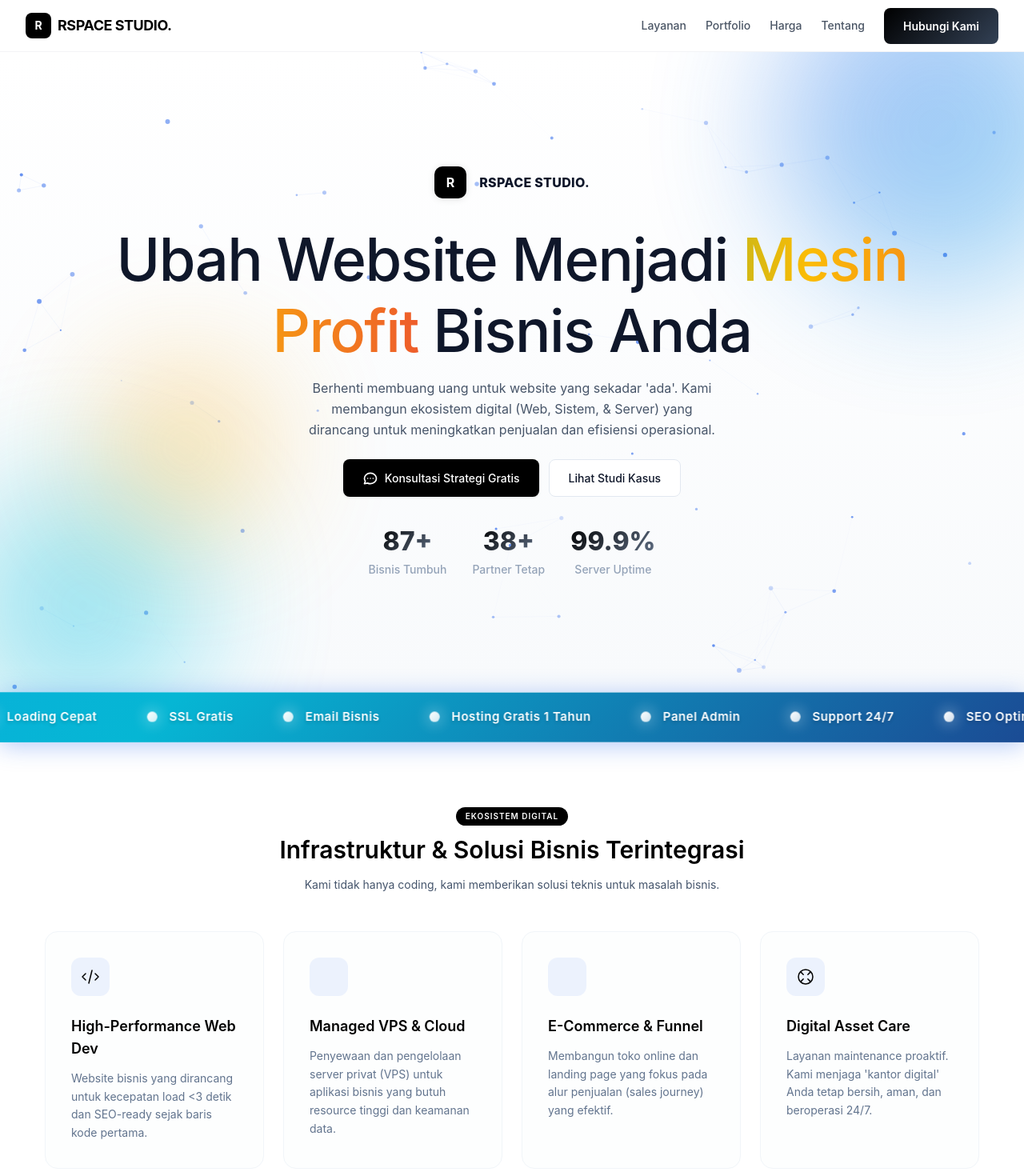
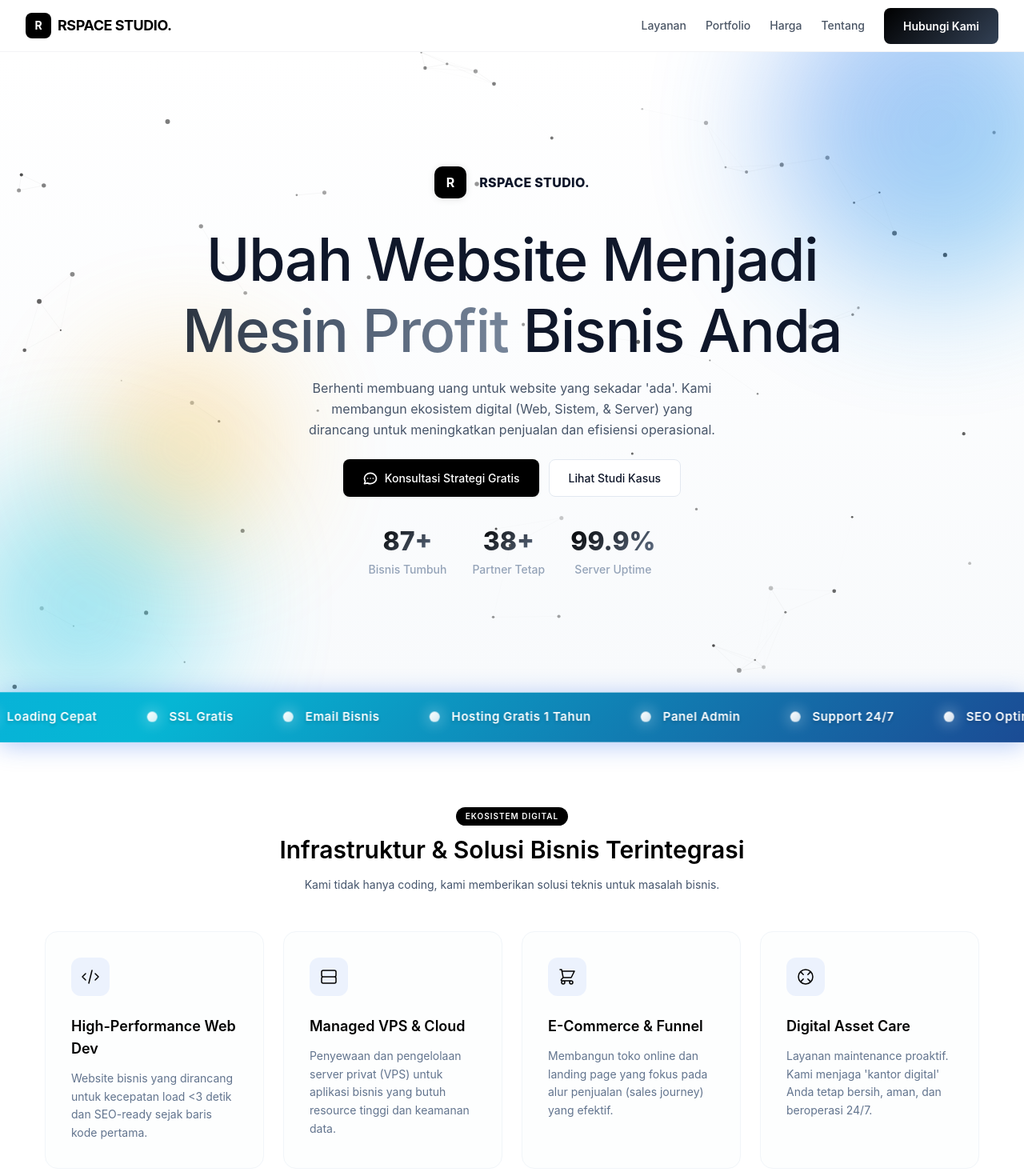
Before and after one commit to fadeta-ig/rspace, a Next.js app: page / in a window 1280 px wide. Shown: the top 1470 px of the page at 80% size. Built offline with nearby package versions, Linux system fonts and the light colour scheme; a web font is replaced by a local one.

Commit message:
commit components

```diff
--- a/src/app/globals.css
+++ b/src/app/globals.css
@@ -138,16 +138,16 @@ body {
   letter-spacing: -0.02em;
   color: var(--text-primary);
   margin-bottom: 1rem;
-  width: 1000px;
+  max-width: 900px;
 }
 
 .hero-gradient-text {
-  background: linear-gradient(90deg, #4285f4, #34a853, #fbbc05, #ea4335);
+  background: linear-gradient(90deg, #000000, #475569, #94a3b8, #000000);
   background-size: 300% 100%;
   -webkit-background-clip: text;
   -webkit-text-fill-color: transparent;
   background-clip: text;
-  animation: gradientMove 3s ease infinite;
+  animation: gradientMove 6s linear infinite;
 }
 
 @keyframes gradientMove {
--- a/src/components/sections/Hero.tsx
+++ b/src/components/sections/Hero.tsx
@@ -72,7 +72,7 @@ export default function Hero() {
 
             ctx.beginPath();
             ctx.arc(particle.x, particle.y, particle.radius, 0, Math.PI * 2);
-            ctx.fillStyle = `rgba(37, 99, 235, ${particle.opacity})`;
+            ctx.fillStyle = `rgba(0, 0, 0, ${particle.opacity})`;
             ctx.fill();
 
             for (let j = i + 1; j < particles.length; j++) {
@@ -85,7 +85,7 @@ export default function Hero() {
                     ctx.beginPath();
                     ctx.moveTo(particle.x, particle.y);
                     ctx.lineTo(other.x, other.y);
-                    ctx.strokeStyle = `rgba(37, 99, 235, ${0.15 * (1 - distance / 120)})`;
+                    ctx.strokeStyle = `rgba(0, 0, 0, ${0.1 * (1 - distance / 120)})`;
                     ctx.lineWidth = 0.5;
                     ctx.stroke();
                 }
--- a/src/components/sections/Pricing.tsx
+++ b/src/components/sections/Pricing.tsx
@@ -16,10 +16,10 @@ interface Package {
     featured: boolean;
     premium: boolean;
     specs: {
-        desain: string;
-        halaman: string;
-        email: string;
-        hosting: string;
+        teknis: string;
+        server: string;
+        waktu: string;
+        revisi: string;
     };
     features: string[];
     buttonText: string;
@@ -106,20 +106,20 @@ export default function Pricing() {
                             {/* Specs */}
                             <div className="pkg-specs">
                                 <div className="spec-row">
-                                    <span>Desain</span>
-                                    <span>{pkg.specs.desain}</span>
+                                    <span>Teknis</span>
+                                    <span>{pkg.specs.teknis}</span>
                                 </div>
                                 <div className="spec-row">
-                                    <span>Halaman</span>
-                                    <span>{pkg.specs.halaman}</span>
+                                    <span>Server</span>
+                                    <span>{pkg.specs.server}</span>
                                 </div>
                                 <div className="spec-row">
-                                    <span>Email</span>
-                                    <span>{pkg.specs.email}</span>
+                                    <span>Waktu</span>
+                                    <span>{pkg.specs.waktu}</span>
                                 </div>
                                 <div className="spec-row">
-                                    <span>Hosting</span>
-                                    <span>{pkg.specs.hosting}</span>
+                                    <span>Revisi</span>
+                                    <span>{pkg.specs.revisi}</span>
                                 </div>
                             </div>
 
--- a/src/components/ui/Icons.tsx
+++ b/src/components/ui/Icons.tsx
@@ -12,6 +12,22 @@ export function ServiceIcon({ type }: { type: string }): ReactNode {
                 <path strokeLinecap="round" strokeLinejoin="round" strokeWidth={1.5} d="M10 20l4-16m4 4l4 4-4 4M6 16l-4-4 4-4" />
             </svg>
         ),
+        server: (
+            <svg className="w-6 h-6" fill="none" stroke="currentColor" viewBox="0 0 24 24">
+                <path strokeLinecap="round" strokeLinejoin="round" strokeWidth={1.5} d="M5 12h14M5 12a2 2 0 01-2-2V6a2 2 0 012-2h14a2 2 0 012 2v4a2 2 0 01-2 2M5 12a2 2 0 00-2 2v4a2 2 0 002 2h14a2 2 0 002-2v-4a2 2 0 00-2-2" />
+            </svg>
+        ),
+        cart: (
+            <svg className="w-6 h-6" fill="none" stroke="currentColor" viewBox="0 0 24 24">
+                <path strokeLinecap="round" strokeLinejoin="round" strokeWidth={1.5} d="M3 3h2l.4 2M7 13h10l4-8H5.4M7 13L5.4 5M7 13l-2.293 2.293c-.63.63-.184 1.707.707 1.707H17m0 0a2 2 0 100 4 2 2 0 000-4zm-8 2a2 2 0 11-4 0 2 2 0 014 0z" />
+            </svg>
+        ),
+        maintenance: (
+            <svg className="w-6 h-6" fill="none" stroke="currentColor" viewBox="0 0 24 24">
+                <path strokeLinecap="round" strokeLinejoin="round" strokeWidth={1.5} d="M18.364 5.636l-3.536 3.536m0 5.656l3.536 3.536M9.172 9.172L5.636 5.636m3.536 9.192l-3.536 3.536M21 12a9 9 0 11-18 0 9 9 0 0118 0z" />
+            </svg>
+        ),
+        // Deprecated/Legacy
         design: (
             <svg className="w-6 h-6" fill="none" stroke="currentColor" viewBox="0 0 24 24">
                 <path strokeLinecap="round" strokeLinejoin="round" strokeWidth={1.5} d="M4 5a1 1 0 011-1h14a1 1 0 011 1v2a1 1 0 01-1 1H5a1 1 0 01-1-1V5zM4 13a1 1 0 011-1h6a1 1 0 011 1v6a1 1 0 01-1 1H5a1 1 0 01-1-1v-6z" />
@@ -20,11 +36,6 @@ export function ServiceIcon({ type }: { type: string }): ReactNode {
         hosting: (
             <svg className="w-6 h-6" fill="none" stroke="currentColor" viewBox="0 0 24 24">
                 <path strokeLinecap="round" strokeLinejoin="round" strokeWidth={1.5} d="M5 12h14M5 12a2 2 0 01-2-2V6a2 2 0 012-2h14a2 2 0 012 2v4a2 2 0 01-2 2M5 12a2 2 0 00-2 2v4a2 2 0 002 2h14a2 2 0 002-2v-4a2 2 0 00-2-2" />
-            </svg>
-        ),
-        maintenance: (
-            <svg className="w-6 h-6" fill="none" stroke="currentColor" viewBox="0 0 24 24">
-                <path strokeLinecap="round" strokeLinejoin="round" strokeWidth={1.5} d="M18.364 5.636l-3.536 3.536m0 5.656l3.536 3.536M9.172 9.172L5.636 5.636m3.536 9.192l-3.536 3.536M21 12a9 9 0 11-18 0 9 9 0 0118 0z" />
             </svg>
         ),
     };
```
